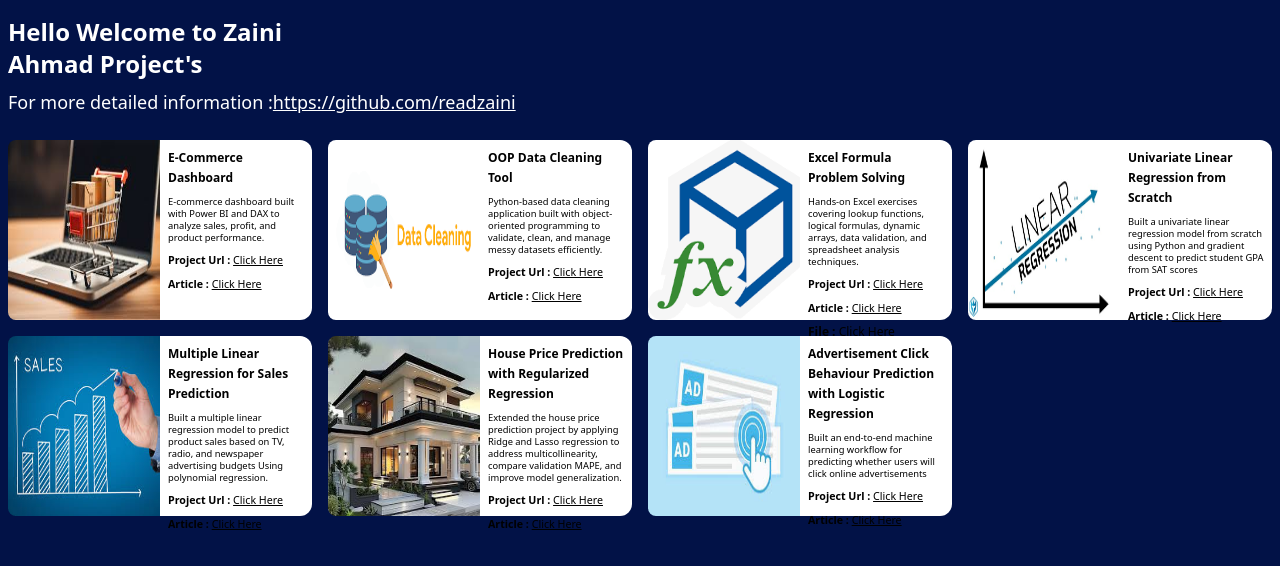
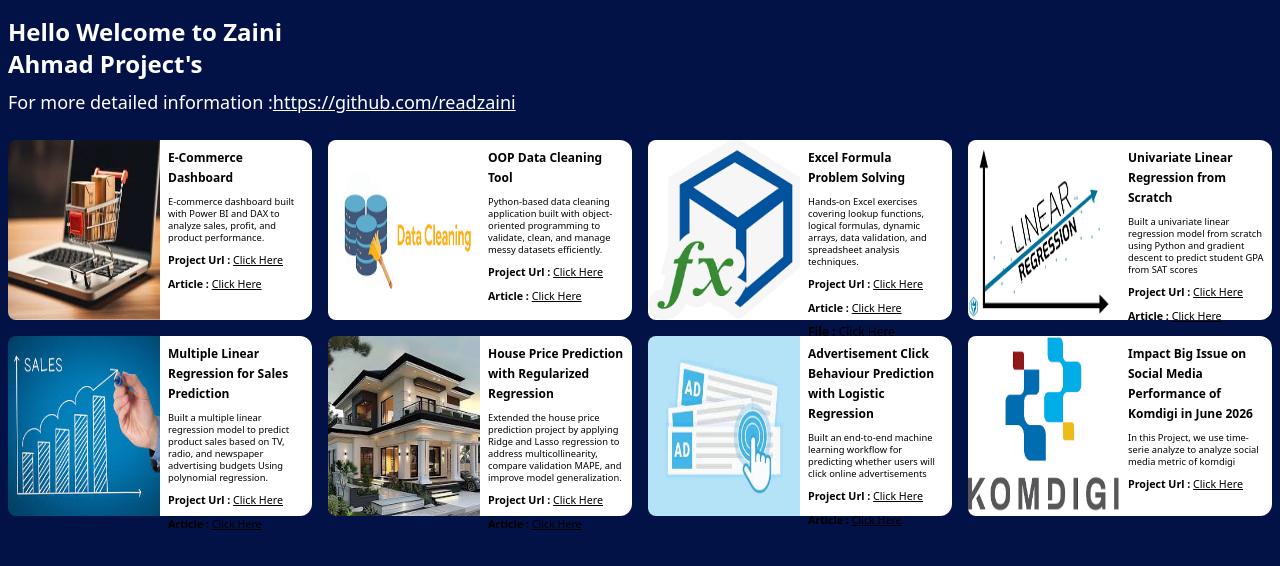
Before and after one commit to readzaini/web-portofolio, a React (Vite) app: page / in a window 1280 px wide. Shown: the top 566 px of the page. Built offline with nearby package versions, Linux system fonts and the light colour scheme.

Commit message:
add project : Social media performance of komdigi

```diff
--- a/src/components/ItemPage.jsx
+++ b/src/components/ItemPage.jsx
@@ -24,6 +24,8 @@ export default function ItemPage({itemKey,itemContent}){
 
                     </a>
                 </p>
+                { itemContent.article &&
+
                 <p className="text-[10pt] text-left md:(text-[8pt])"><b>Article : </b>
                     <a
                         className="underline hover:text-blue-400"
@@ -34,6 +36,7 @@ export default function ItemPage({itemKey,itemContent}){
                         Click Here
                     </a>
                 </p>
+                }
                 {itemContent.file &&
                 <p className="text-[10pt] text-left md:(text-xs)"><b>File : </b>
                     <a
--- a/src/data/content.js
+++ b/src/data/content.js
@@ -56,6 +56,13 @@ const contents = [
     project_url:'https://github.com/readzaini/ml-project/tree/main/Classification/Ad%20Click%20Behaviour',
     article:'https://github.com/readzaini/ml-project/blob/main/Classification/Ad%20Click%20Behaviour/Advertising.ipynb',
   },
+  {
+    id:8,
+    url:'/images/komdigi.png',
+    title:'Impact Big Issue on Social Media Performance of Komdigi in June 2026',
+    description: 'In this Project, we use time-serie analyze to analyze social media metric of komdigi',
+    project_url:'https://drive.google.com/file/d/12neryv7zXNgC-ddPhhneow-3Gl2NTBVz/view?usp=sharing',
+  },
 
 ]
 
```
Also changed, not shown: public/images/komdigi.png (added).
